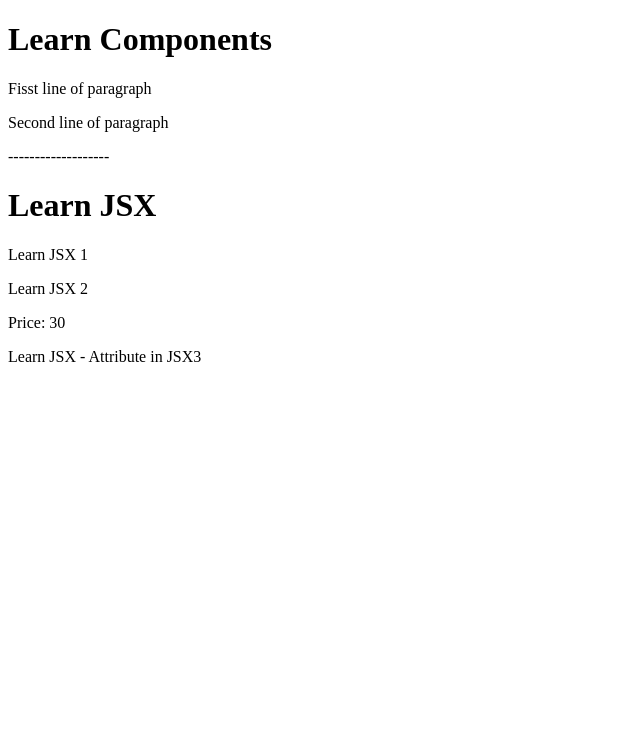
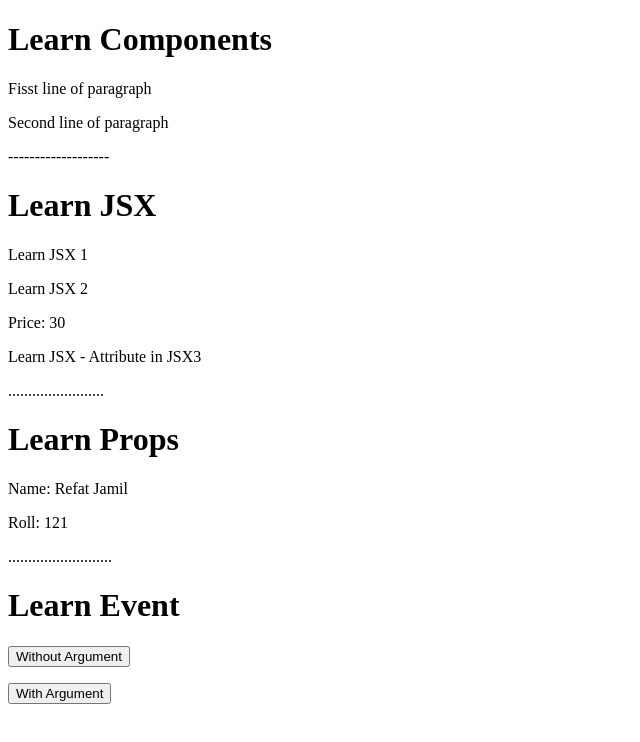
Before and after one commit to refatjamil/Learning-ReactJs, a React (Vite) app in the folder myfirst-reactjs-project/: page / in a window 1280 px wide. Shown: the top 742 px of the page, without its empty margins (0-640 px from the left). Built offline with nearby package versions, Linux system fonts and the light colour scheme.

Commit message:
day 02 - learn props and events

```diff
--- a/myfirst-reactjs-project/src/App.jsx
+++ b/myfirst-reactjs-project/src/App.jsx
@@ -1,14 +1,16 @@
 import { useState } from 'react'
 import { LearnComponents } from './components/LearnComponents'
 import { LearnJSX } from './components/LearnJSX'
-
+import { LearnProps } from './components/LearnProps'
+import { LearnEvent } from './components/LearnEvent'
 function App() {
 
   return (
     <>
     <LearnComponents/>
     <LearnJSX/>
-
+    <LearnProps name="Refat Jamil" roll={121} />
+    <LearnEvent/>
     </>
   )
 }
--- /dev/null
+++ b/myfirst-reactjs-project/src/components/LearnEvent.jsx
@@ -0,0 +1,25 @@
+export const LearnEvent = () => {
+
+    const WithoutARG = (e) => {
+        e.preventDefault();
+        document.getElementById('wa1').innerHTML="after clicked WithoutARG button";
+
+    }
+
+    const WithARG = (arg) => {
+        document.getElementById('wa2').innerHTML=arg;
+
+    }
+
+    return (
+        <>
+        <h1>Learn Event</h1>
+
+        <button onClick={WithoutARG}>Without Argument</button>
+        <p id="wa1"></p>
+
+        <button onClick={()=>WithARG("after clicked WithARG button")}>With Argument</button>
+        <p id="wa2"></p>
+        </>
+    )
+}
--- a/myfirst-reactjs-project/src/components/LearnJSX.jsx
+++ b/myfirst-reactjs-project/src/components/LearnJSX.jsx
@@ -20,6 +20,7 @@ export const LearnJSX = () => {
 
         {/* Attribute in JSX */}
         <p className="bg-primary">Learn JSX - Attribute in JSX3</p>
+        ........................
         </>
     )
 }
--- /dev/null
+++ b/myfirst-reactjs-project/src/components/LearnProps.jsx
@@ -0,0 +1,10 @@
+export const LearnProps = (props) => {
+    return (
+        <>
+        <h1>Learn Props</h1>
+        <p>Name: {props.name}</p>
+        <p>Roll: {props.roll}</p>
+        ..........................
+        </>
+    )
+}
```
